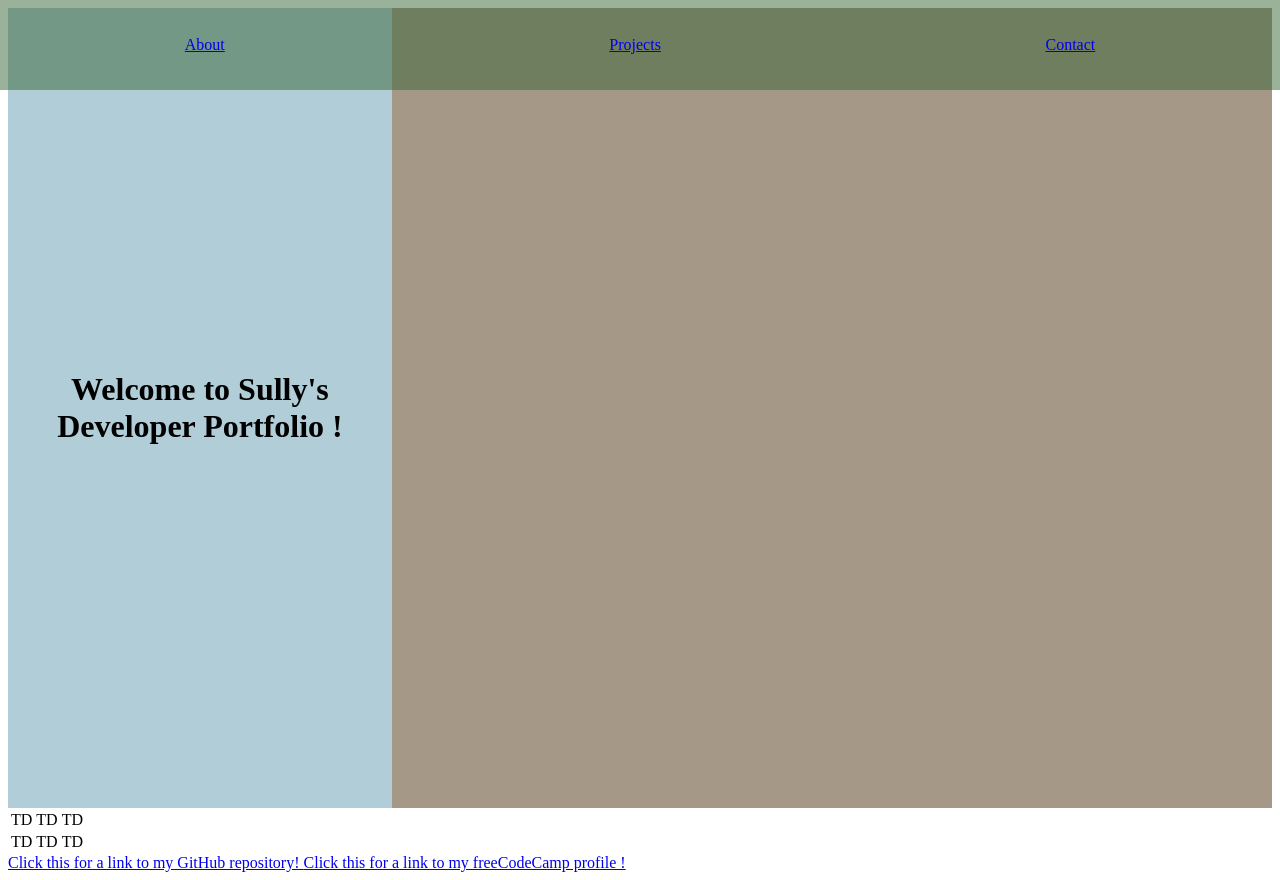
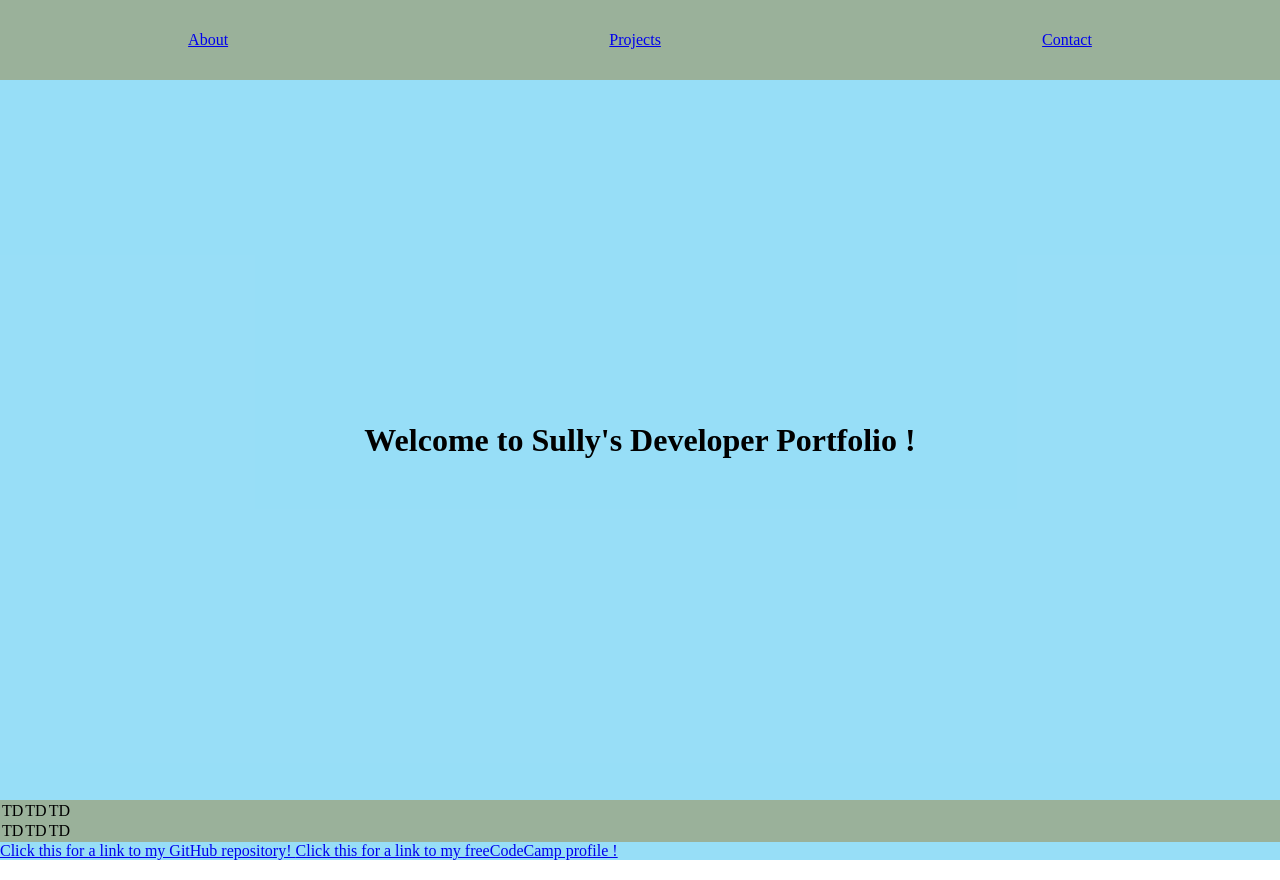
Before and after one commit to rogue-captain/personalPortfolio.freeCodeCamp, a plain HTML site: page personalPortfolio.freeCodeCamp.html in a window 1280 px wide. Drawn offline with Linux system fonts and the light colour scheme.

Commit message:
modded the css to properly display h1 elemtns and all other elemtns by ressetting the css defaults

```diff
--- a/styles.css
+++ b/styles.css
@@ -1,19 +1,28 @@
-body {
+/* CSS Reset */
+* {
+    margin: 0;
+    padding: 0;
+    box-sizing: border-box;
+  }
+
+  body {
   /* background-color: rgba(100, 100, 75, 0.5); */
 }
 
 #welcome-section {
-    background-color: rgba(100, 155, 175, 0.5);
+    background-color: rgba(49, 189, 240, 0.5);
     display: flex;
+    flex-direction: column;
     justify-content: center;
-
+    align-items: center;
+    height: calc(100vh - 10vh);
+    margin-top: 10vh;
+    text-align: center;
 }
 
 #welcome-section h1 {
-    text-align: center;
-    margin: auto;
+    margin: 0;
     position: relative;
-
 }
 
 #navbar {
@@ -37,8 +46,16 @@ body {
   }
 }
 
-.spacer {
+/* .spacer {
   height: 100vh;
   width: 100%;
   background-color: rgba(155, 100, 55, 0.5);
+} */
+
+#projects {
+    background-color: rgba(55, 100, 55, 0.5);
 }
+
+#repositories {
+    background-color: rgba(49, 189, 240, 0.5);
+}
```
